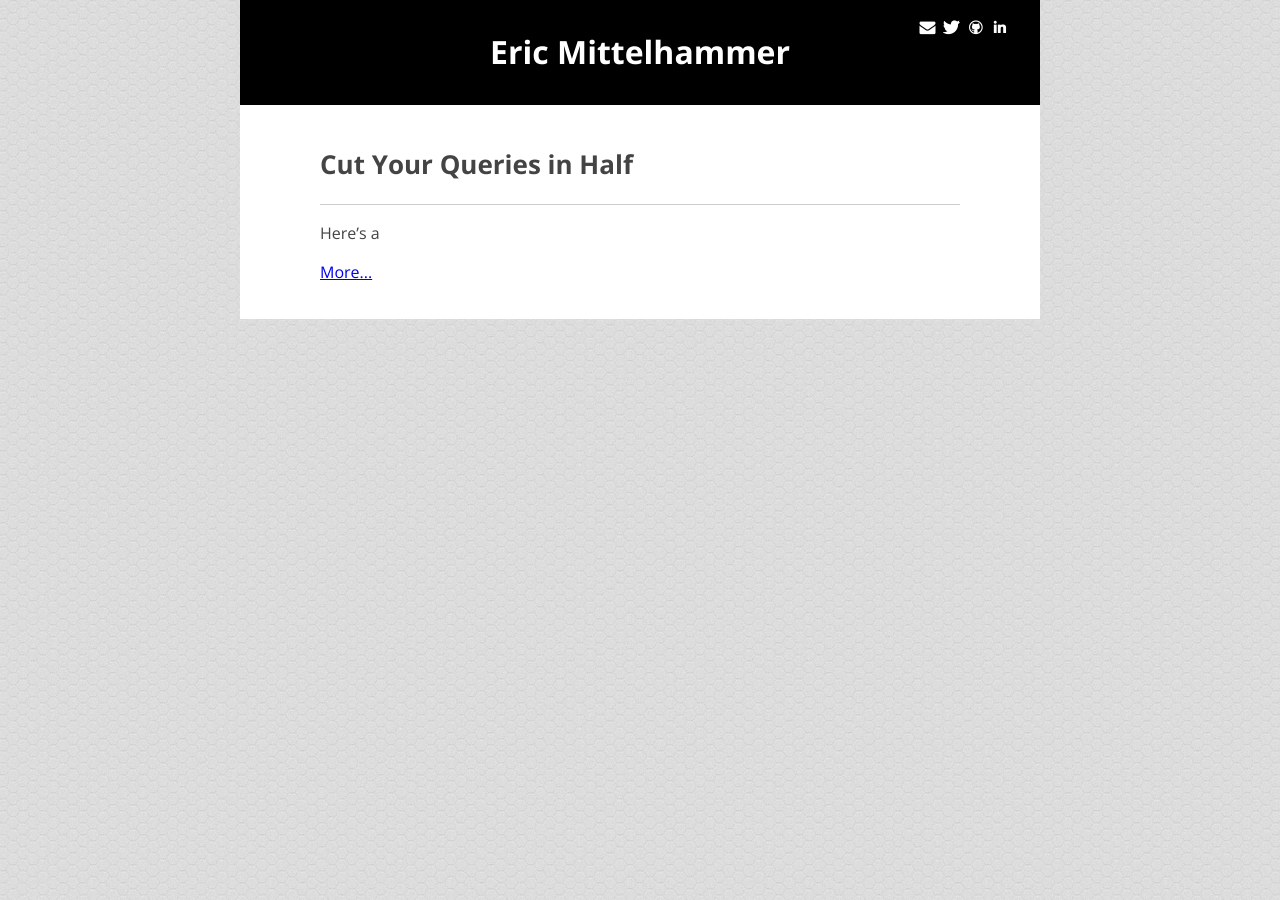
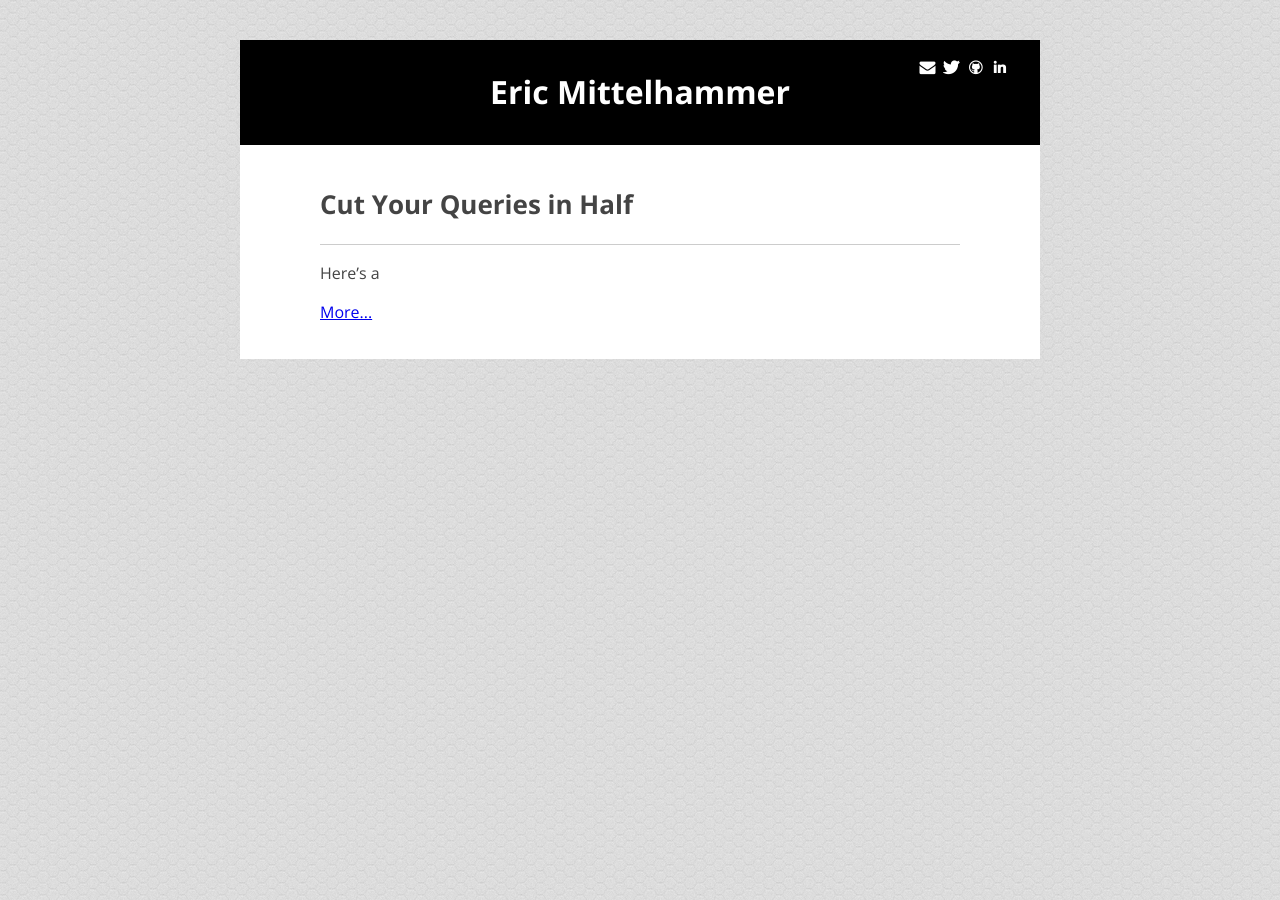
Before and after one commit to ericmittelhammer/ericmittelhammer.github.com, a Jekyll site: the page built from index.html, in a window 1280 px wide. Built offline with Jekyll 4.4.1, drawn with Linux system fonts in a browser that asks for light colours; nearby versions of some CDN libraries; Markdown is read by kramdown in place of the engine named in the settings.

Commit message:
fixed margins

```diff
--- a/css/site.css
+++ b/css/site.css
@@ -8,18 +8,17 @@ body{
 }
 
 @media all and (min-width: 800px) {
-	div#main{
-		max-width: 800px;
-		min-width: 280px;
-		margin: 0 auto;
+	div#main {
+		position:relative;
+		width:800px;
+		margin: 40px auto 0 auto;
 	}
-
-
 }
 
 @media all and (max-width: 799px) {
-	div#main{
-		width: 100%;
+	div#main {
+		position:relative;
+		margin: 40px;
 	}
 }
 
@@ -39,10 +38,7 @@ span#blog-title{
 	display:block;
 }
 
-div#main{
-	margin: auto;
-	position:relative;
-}
+
 
 ul#social{
 	list-style-type: none;
@@ -63,6 +59,14 @@ ul#social li:hover{
 div.content{
 	position: relative;
 	background-color:#fff;
+}
+
+div.post .hero{
+	max-width:100%;
+	max-height: 300px;
+}
+
+div.post-content {
 	padding: 20px 80px;
 }
 
--- a/index.html
+++ b/index.html
@@ -7,9 +7,14 @@ title: Eric Mittelhammer
 
       {% for post in site.posts %}
       <div class="post">
-	 	<h2 class="mainpage-post-title">{{ post.title }}</h2>
-	 	<hr/>
-	 	<p>{{ post.content | more:"excerpt"}}</p>
-	 	<p><a href="{{ post.url }}">More...</a></p>
+      	{% if post.heroImage %}
+      		<img class="hero" src="{{post.heroImage}}"/>
+      	{% endif %}
+      	<div class="post-content">
+		 	<h2 class="mainpage-post-title">{{ post.title }}</h2>
+		 	<hr/>
+		 	<p>{{ post.content | more:"excerpt"}}</p>
+		 	<p><a href="{{ post.url }}">More...</a></p>
+		</div>
       </div>
       {% endfor %}
```
Also changed, not shown: _layouts/post.html (+5 -3 lines).
